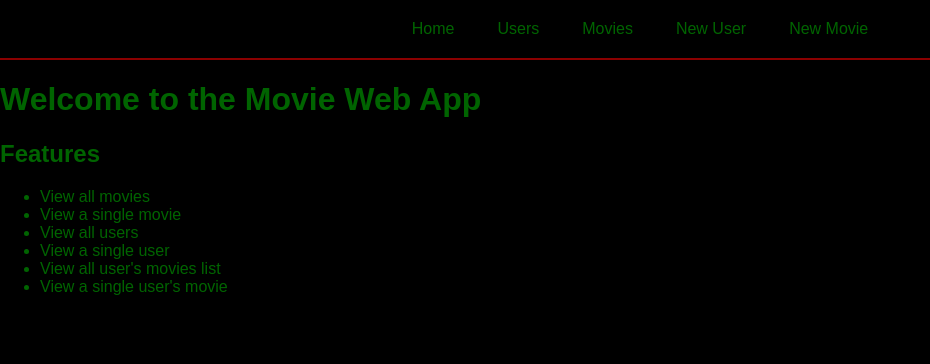
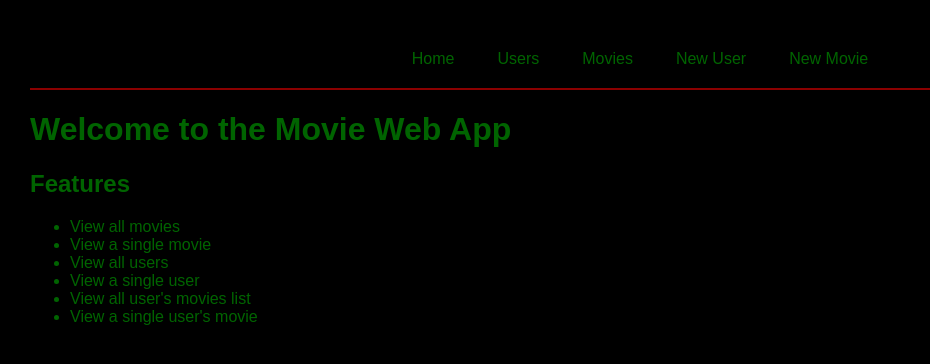
Before and after one commit to LeeRoySheep/MovieWebApp, a Python web app: template templates/home.html in a window 1280 px wide. Shown: the top 364 px of the page, without its empty margins (0-930 px from the left). Run offline with Jinja, Linux system fonts and the light colour scheme; the template is opened without the code that fills it, so the values that code supplies are empty.

Commit message:
added further updates

```diff
--- a/static/styles.css
+++ b/static/styles.css
@@ -3,8 +3,8 @@ body {
   background-color: black;
   color: darkgreen;
   font-family: Arial, sans-serif;
-  margin: 0;
-  padding: 0;
+  margin: 10px;
+  padding: 20px;
 }
 
 /* Navigation */
```
